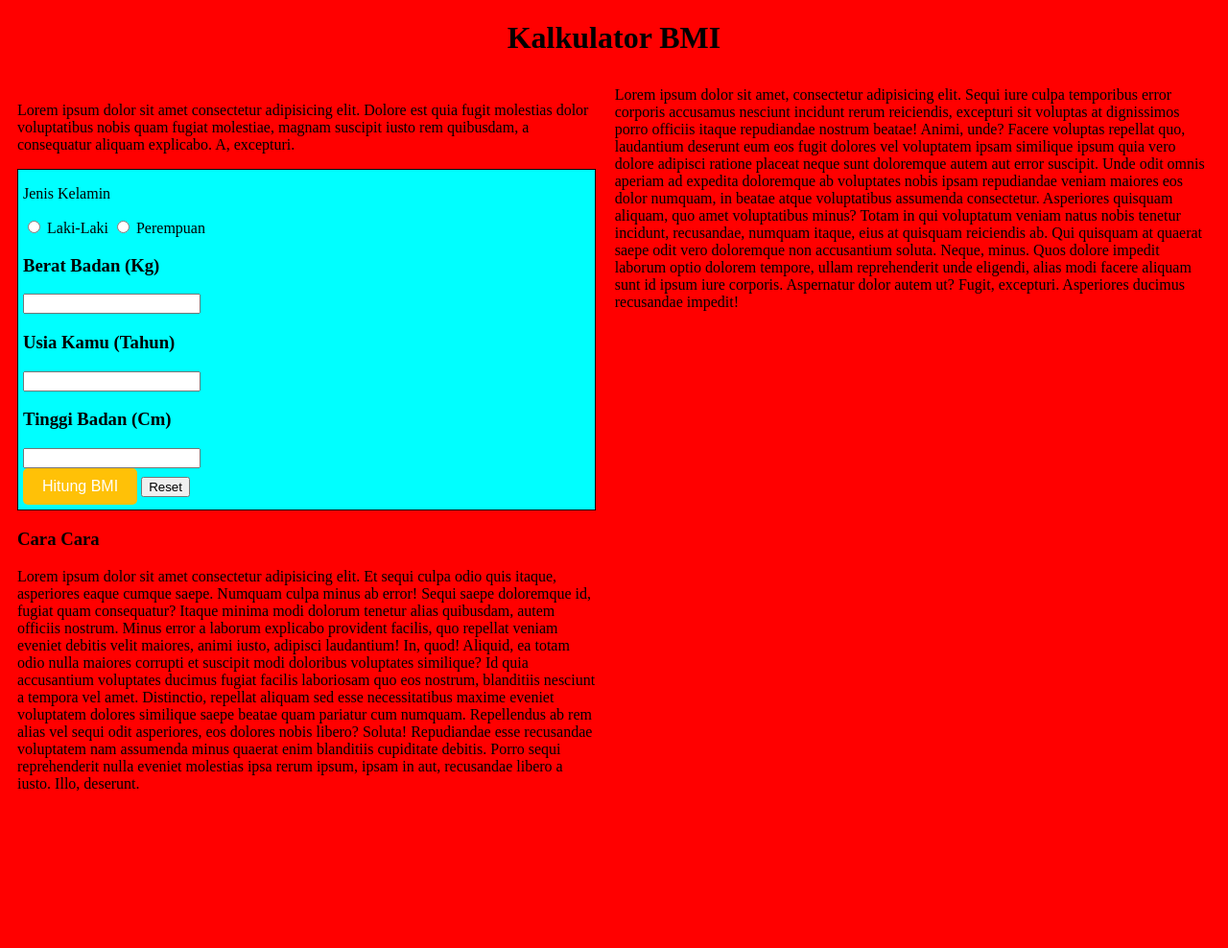
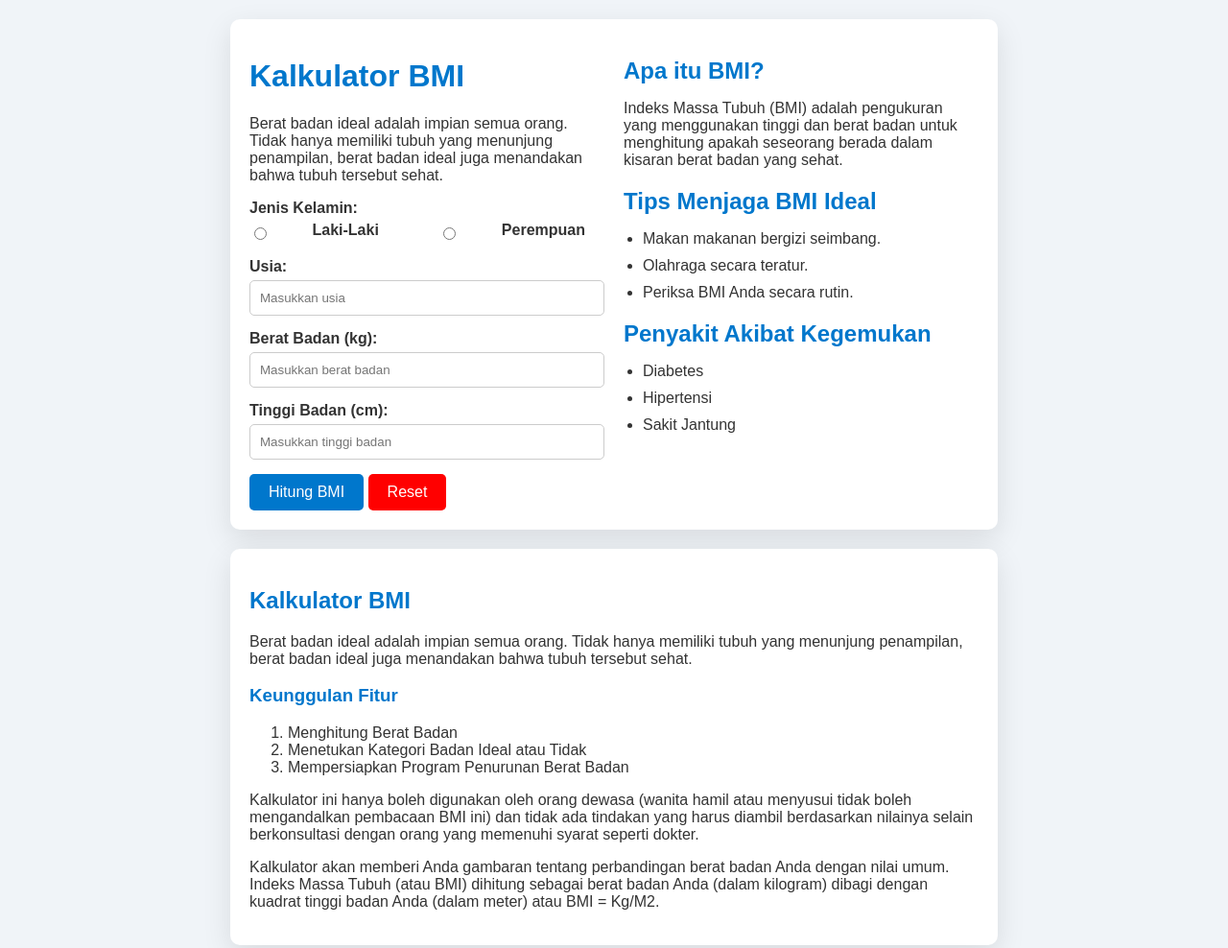
Before and after one commit to revou-fundamental-course/5-aug-24-ppranatamp, a plain HTML site: page index.html in a window 1280 px wide. Shown: the top 988 px of the page at 96% size. Before the commit the page ends 860 px from the top, so only its background shows below. Drawn offline with Linux system fonts and the light colour scheme.

Commit message:
finish kalkulator bmi

```diff
--- a/css/styles.css
+++ b/css/styles.css
@@ -1,30 +1,70 @@
-/* Ini adalah css  */
-
 body {
-    background-color: red;
-}
-
-main {
-    display: flex;
-}
-
-header {
-    text-align: center;
+  font-family: Arial, sans-serif;
+  background-color: #f0f4f8;
+  color: #333;
+  margin: 0;
+  padding: 0;
+  display: flex;
+  justify-content: center;
+  align-items: center;
+  min-height: 100vh;
 }
 
 .container {
-    border: 1px solid;
-    align-items: center;
-    padding-left: 5px;
-    padding-bottom: 5px;
-    background-color: aqua;
+  background-color: #fff;
+  padding: 20px;
+  border-radius: 10px;
+  box-shadow: 0px 10px 30px rgba(0, 0, 0, 0.1);
+  max-width: 800px;
+  width: 100%;
+  display: flex;
+  flex-direction: row; /* Default layout */
+  gap: 20px;
+  box-sizing: border-box;
+  margin: 20px 0;
 }
 
-aside {
-    padding: 10px;
+.calculator, .info {
+  flex: 1;
 }
 
-.button-animated {
+.calculator h1, .info h2, .c-penjelasan h1,.c-penjelasan h3 {
+  color: #0077cc;
+}
+
+.input-group {
+  margin-bottom: 15px;
+}
+
+.input-group label {
+  display: block;
+  margin-bottom: 5px;
+  font-weight: bold;
+}
+
+.input-group input[type="number"] {
+  width: 100%;
+  padding: 10px;
+  border: 1px solid #ccc;
+  border-radius: 5px;
+  box-sizing: border-box;
+}
+
+.radio-group {
+  display: flex;
+  justify-content: space-between;
+  align-items: center;
+}
+
+.radio-group input[type="radio"] {
+  margin-right: 5px;
+}
+
+.radio-group label {
+  margin-right: 20px;
+}
+
+button {
     background-color: #ffc107;
     color: white;
     padding: 10px 20px;
@@ -33,8 +73,81 @@ aside {
     font-size: 16px;
     cursor: pointer;
     transition: transform 0.2s;
+}
+
+button:hover {
+  transform: scale(1.05);
+}
+
+.bg-hitung {
+  background-color: #0077cc;
+}
+
+.bg-reset {
+  background-color: red;
+}
+
+.hasil {
+  display: none;
+  margin-top: 20px;
+  text-align: center;
+  background-color: #e8f4ff;
+  padding: 20px;
+  border-radius: 10px;
+  border: 1px solid #b3d8ff;
+}
+
+.hasil h2 {
+  margin-bottom: 10px;
+}
+
+.hasil p {
+  margin: 5px 0;
+}
+
+.info h1, h2 {
+  margin-bottom: 10px;
+}
+
+.info ul {
+  list-style-type: disc;
+  padding-left: 20px;
+}
+
+.info ul li {
+  margin-bottom: 10px;
+}
+
+/* Media Queries */
+@media (max-width: 768px) {
+  .container {
+    flex-direction: column; /* Change to column on small screens */
+    padding: 1.5rem;
   }
 
-  .button-animated:hover {
-    transform: scale(1.05);
+  h1 {
+    font-size: 1.5rem;
   }
+
+  button {
+    font-size: 1rem;
+  }
+
+  .container {
+    gap: 10px; /* Reduce gap for smaller screens */
+  }
+}
+
+@media (max-width: 480px) {
+  .container {
+    padding: 1rem;
+  }
+
+  h1 {
+    font-size: 1.2rem;
+  }
+
+  button {
+    font-size: 0.9rem;
+  }
+}
--- a/index.html
+++ b/index.html
@@ -4,72 +4,96 @@
 <head>
     <meta charset="UTF-8">
     <meta name="viewport" content="width=device-width, initial-scale=1.0">
-    <title>Document</title>
-    <link rel="stylesheet" href="./css/styles.css">
+    <title>Kalkulator BMI</title>
+    <link rel="stylesheet" href="css/styles.css">
 </head>
 
 <body>
     <header>
-        <h1>Kalkulator BMI</h1>
+        <script src="js/script.js"></script>
     </header>
 
     <main>
-        <aside>
-            <article>
-                <p>Lorem ipsum dolor sit amet consectetur adipisicing elit. Dolore est quia fugit molestias dolor voluptatibus nobis quam fugiat molestiae, magnam suscipit iusto rem quibusdam, a consequatur aliquam explicabo. A, excepturi.</p>
-            </article>
+        <div class="container">
+            <div class="calculator">
+            <h1>Kalkulator BMI</h1>
+            <p> Berat badan ideal adalah impian semua orang. Tidak hanya memiliki tubuh yang menunjung penampilan, berat badan ideal juga menandakan bahwa tubuh tersebut sehat.</p>
+                <form id="bmi-form" onsubmit="return false;">
+                    <div class="input-group">
+                        <label for="gender">Jenis Kelamin:</label>
+                        <div class="radio-group">
+                            <input type="radio" id="gender-male" name="gender" value="male">
+                            <label for="gender-male">Laki-Laki</label>
+                            <input type="radio" id="gender-female" name="gender" value="female">
+                            <label for="gender-female">Perempuan</label>
+                        </div>
+                    </div>
+                    <div class="input-group">
+                        <label for="age">Usia:</label>
+                        <input type="number" id="age" placeholder="Masukkan usia" required>
+                    </div>
+                    <div class="input-group">
+                        <label for="bb">Berat Badan (kg):</label>
+                        <input type="number" id="bb" step="0.1" placeholder="Masukkan berat badan" required>
+                    </div>
+                    <div class="input-group">
+                        <label for="tb">Tinggi Badan (cm):</label>
+                        <input type="number" id="tb" step="0.1" placeholder="Masukkan tinggi badan" required>
+                    </div>
 
-            <form action="" class="container">
-                <div>
-                    <p>Jenis Kelamin</p>
-                    <input type="radio" id="laki_laki" name="jenis_kelamin">
-                    <label for="laki_laki">Laki-Laki</label>
+                    <button type="button" class="button bg-hitung" onclick="hitungBMI()">Hitung BMI</button>
+                    <button type="button" class="button bg-reset" onclick="resetForm()">Reset</button>
+                </form>
+            </div>
 
-                    <input type="radio" id="perempuan" name="jenis_kelamin">
-                    <label for="perempuan">Perempuan</label>
+            <aside class="info">
+                <div id="hasil" class="hasil">
+                    <h2>Hasil BMI</h2>
+                    <p><strong>BMI: </strong><span id="hasilBMI"></span></p>
+                    <p><strong>Kategori: </strong><span id="kategoriBMI"></span></p>
+                    <p id="desc"></p>
                 </div>
 
                 <div>
-                    <h3>Berat Badan (Kg)</h3>
-                    <input type="number">
+                    <h2>Apa itu BMI?</h2>
+                    <p>Indeks Massa Tubuh (BMI) adalah pengukuran yang menggunakan tinggi dan berat badan untuk         menghitung apakah seseorang berada dalam kisaran berat badan yang sehat.</p>
+
+                    <h2>Tips Menjaga BMI Ideal</h2>
+                    <ul>
+                        <li>Makan makanan bergizi seimbang.</li>
+                        <li>Olahraga secara teratur.</li>
+                        <li>Periksa BMI Anda secara rutin.</li>
+                    </ul>
+
+                    <h2>Penyakit Akibat Kegemukan</h2>
+                    <ul>
+                        <li>Diabetes</li>
+                        <li>Hipertensi</li>
+                        <li>Sakit Jantung</li>
+                    </ul>
                 </div>
+            </aside>
+        </div>
 
-                <div>
-                    <h3>Usia Kamu (Tahun)</h3>
-                    <input type="number">
-                </div>
+        <div class="container c-penjelasan">
+            <article>
+                <h1>Kalkulator BMI</h1>
+                <p>
+                    Berat badan ideal adalah impian semua orang. Tidak hanya memiliki tubuh yang menunjung penampilan, berat badan ideal juga menandakan bahwa tubuh tersebut sehat.
+                </p>
 
-                <div>
-                    <h3>Tinggi Badan (Cm)</h3>
-                    <input type="number">
-                </div>
+                <h3>Keunggulan Fitur</h3>
+                <ol>
+                    <li>Menghitung Berat Badan</li>
+                    <li>Menetukan Kategori Badan Ideal atau Tidak</li>
+                    <li>Mempersiapkan Program Penurunan Berat Badan</li>
+                </ol>
 
-                <div>
-                    <button type="submit" class="button-animated">Hitung BMI</button>
-                    <button type="reset">Reset</button>
-                </div>
-            </form>
+                <p>Kalkulator ini hanya boleh digunakan oleh orang dewasa (wanita hamil atau menyusui tidak boleh mengandalkan pembacaan BMI ini) dan tidak ada tindakan yang harus diambil berdasarkan nilainya selain berkonsultasi dengan orang yang memenuhi syarat seperti dokter.</p>
 
-            <article>
-                <h3>Cara Cara</h3>
-                <p>Lorem ipsum dolor sit amet consectetur adipisicing elit. Et sequi culpa odio quis itaque, asperiores eaque cumque saepe. Numquam culpa minus ab error! Sequi saepe doloremque id, fugiat quam consequatur?
-                Itaque minima modi dolorum tenetur alias quibusdam, autem officiis nostrum. Minus error a laborum explicabo provident facilis, quo repellat veniam eveniet debitis velit maiores, animi iusto, adipisci laudantium! In, quod!
-                Aliquid, ea totam odio nulla maiores corrupti et suscipit modi doloribus voluptates similique? Id quia accusantium voluptates ducimus fugiat facilis laboriosam quo eos nostrum, blanditiis nesciunt a tempora vel amet.
-                Distinctio, repellat aliquam sed esse necessitatibus maxime eveniet voluptatem dolores similique saepe beatae quam pariatur cum numquam. Repellendus ab rem alias vel sequi odit asperiores, eos dolores nobis libero? Soluta!
-                Repudiandae esse recusandae voluptatem nam assumenda minus quaerat enim blanditiis cupiditate debitis. Porro sequi reprehenderit nulla eveniet molestias ipsa rerum ipsum, ipsam in aut, recusandae libero a iusto. Illo, deserunt.
-                </p>
+                <p>Kalkulator akan memberi Anda gambaran tentang perbandingan berat badan Anda dengan nilai umum. Indeks Massa Tubuh (atau BMI) dihitung sebagai berat badan Anda (dalam kilogram) dibagi dengan kuadrat tinggi badan Anda (dalam meter) atau BMI = Kg/M2.</p>
             </article>
-        </aside>
-
-    <aside>
-        <section>Lorem ipsum dolor sit amet, consectetur adipisicing elit. Sequi iure culpa temporibus error corporis accusamus nesciunt incidunt rerum reiciendis, excepturi sit voluptas at dignissimos porro officiis itaque repudiandae nostrum beatae!
-        Animi, unde? Facere voluptas repellat quo, laudantium deserunt eum eos fugit dolores vel voluptatem ipsam similique ipsum quia vero dolore adipisci ratione placeat neque sunt doloremque autem aut error suscipit.
-        Unde odit omnis aperiam ad expedita doloremque ab voluptates nobis ipsam repudiandae veniam maiores eos dolor numquam, in beatae atque voluptatibus assumenda consectetur. Asperiores quisquam aliquam, quo amet voluptatibus minus?
-        Totam in qui voluptatum veniam natus nobis tenetur incidunt, recusandae, numquam itaque, eius at quisquam reiciendis ab. Qui quisquam at quaerat saepe odit vero doloremque non accusantium soluta. Neque, minus.
-        Quos dolore impedit laborum optio dolorem tempore, ullam reprehenderit unde eligendi, alias modi facere aliquam sunt id ipsum iure corporis. Aspernatur dolor autem ut? Fugit, excepturi. Asperiores ducimus recusandae impedit!</section>
-    </aside>
-
-        <section></section>
+        </div>
     </main>
 
     <footer></footer>
--- a/js/script.js
+++ b/js/script.js
@@ -1 +1,45 @@
 /* Ini adalah Javascript */
+
+function hitungBMI() {
+    const genderMale = document.getElementById('gender-male').checked;
+    const genderFemale = document.getElementById('gender-female').checked;
+    const age = parseInt(document.getElementById('age').value);
+    const bb = parseFloat(document.getElementById('bb').value);
+    const tb = parseFloat(document.getElementById('tb').value) / 100; // convert cm to m
+
+    if ((genderMale || genderFemale) && age > 0 && bb > 0 && tb > 0) {
+        const bmi = bb / (tb * tb);
+        const hasilBMI = bmi.toFixed(1);
+
+        let kategoriBMI, saran;
+
+        if (bmi < 18.5) {
+            kategoriBMI = "Kekurangan Berat Badan";
+            saran = "BMI Anda kurang dari 18.5. Anda berada dalam kategori kekurangan berat badan. Pertimbangkan untuk meningkatkan asupan nutrisi dan konsultasikan dengan dokter atau ahli gizi.";
+        } else if (bmi >= 18.5 && bmi <= 24.9) {
+            kategoriBMI = "Normal (ideal)";
+            saran = "BMI Anda antara 18.5 - 24.9. Berat badan Anda berada dalam kategori normal. Pertahankan pola makan sehat dan olahraga teratur.";
+        } else if (bmi >= 25.0 && bmi <= 29.9) {
+            kategoriBMI = "Kelebihan Berat Badan";
+            saran = "BMI Anda antara 25.0 - 29.9. Anda berada dalam kategori kelebihan berat badan. Pertimbangkan untuk meningkatkan aktivitas fisik dan mengatur pola makan.";
+        } else {
+            kategoriBMI = "Kegemukan (obesitas)";
+            saran = "BMI Anda di atas 30.0. Anda berada dalam kategori kegemukan. Disarankan untuk berkonsultasi dengan ahli gizi atau dokter.";
+        }
+
+        document.getElementById('hasilBMI').textContent = hasilBMI;
+        document.getElementById('kategoriBMI').textContent = kategoriBMI;
+        document.getElementById('desc').textContent = saran;
+        document.getElementById('hasil').style.display = 'block';
+    } else {
+        alert("Mohon lengkapi semua data!");
+    }
+}
+
+function resetForm() {
+    document.getElementById('bmi-form').reset();
+    document.getElementById('hasil').style.display = 'none';
+    document.getElementById('hasilBMI').textContent = '';
+    document.getElementById('kategoriBMI').textContent = '';
+    document.getElementById('desc').textContent = '';
+}
```
